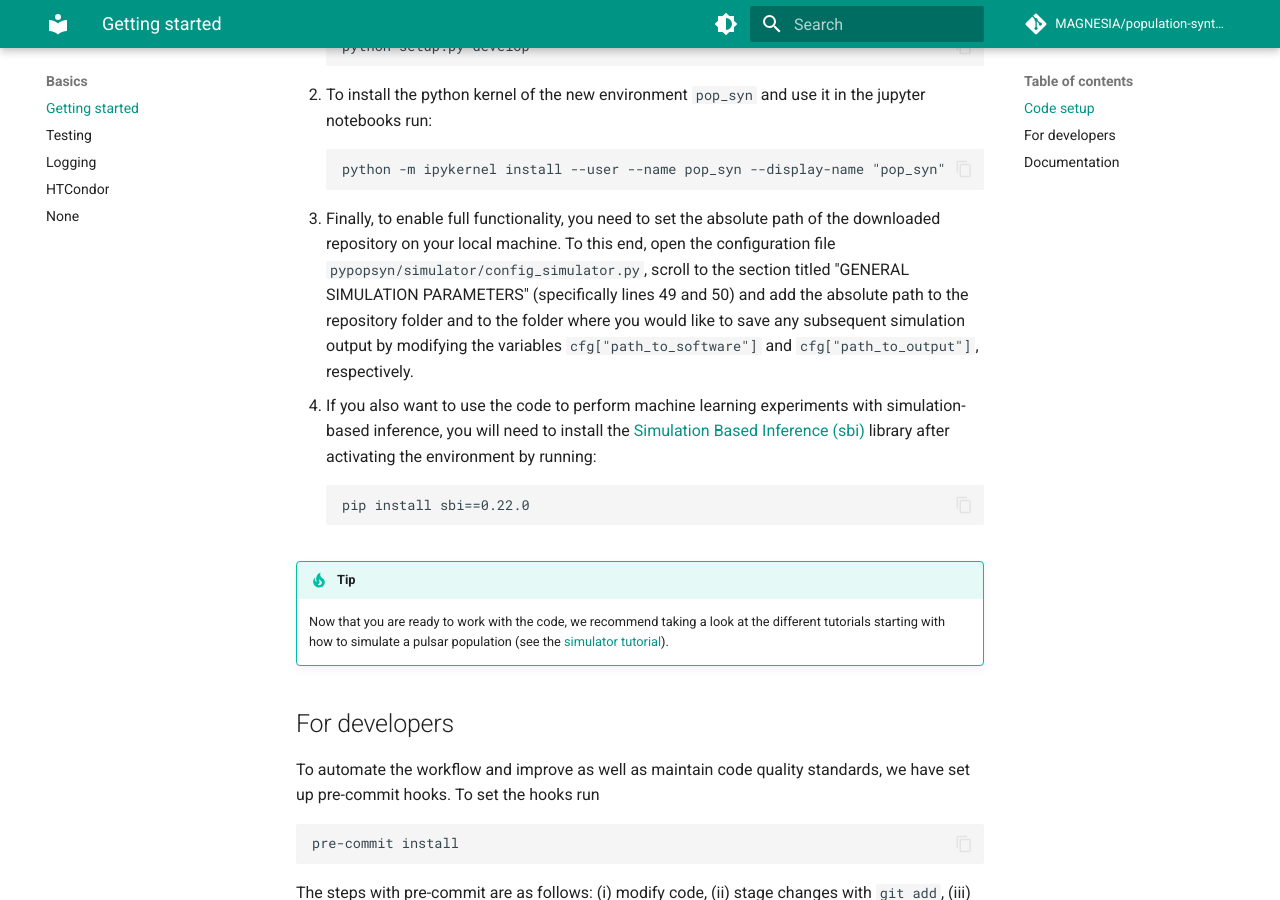
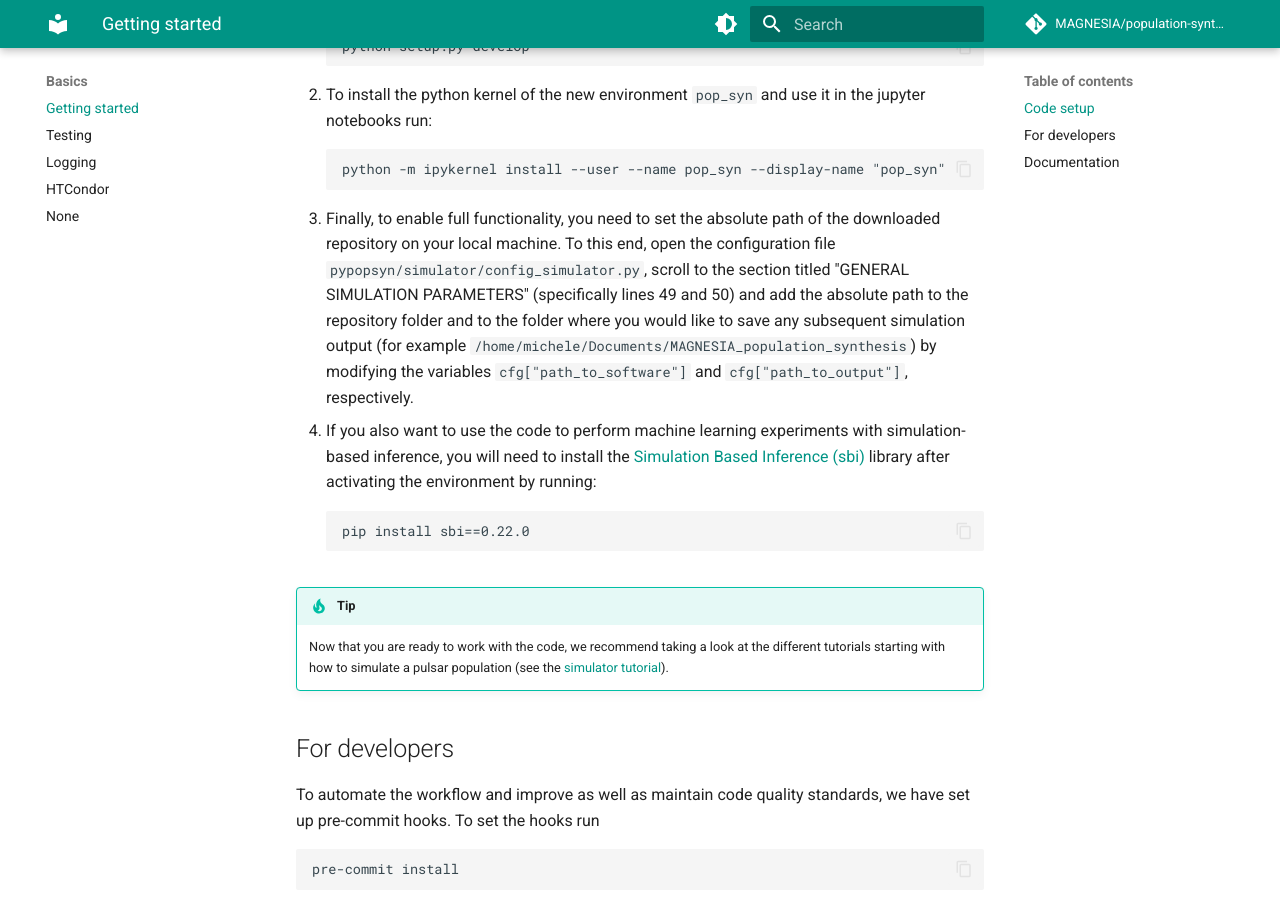
Before and after one commit to ice-csic-astroexotic/ML-Poppyns, an MkDocs documentation site: the page built from docs/basics/getting_started.md, in a window 1280 px wide and 900 px high, scrolled down 1208 px. Built offline with MkDocs 1.6.1 and Material for MkDocs 9.7.7, drawn with Linux system fonts in a browser that asks for light colours; comment, search, counter and statistics services are not loaded.

Commit message:
Some updates to the docs after the feedback from the handson session part 2.

```diff
--- a/docs/basics/getting_started.md
+++ b/docs/basics/getting_started.md
@@ -54,7 +54,8 @@ The code has been tested on Ubuntu and macOS.
 5. Finally, to enable full functionality, you need to set the absolute path of the downloaded repository on your local
    machine. To this end, open the configuration file `pypopsyn/simulator/config_simulator.py`, scroll to the section
    titled "GENERAL SIMULATION PARAMETERS" (specifically lines 49 and 50) and add the absolute path to the repository
-   folder and to the folder where you would like to save any subsequent simulation output by modifying the variables
+   folder and to the folder where you would like to save any subsequent simulation output (for example
+   `/home/michele/Documents/MAGNESIA_population_synthesis`) by modifying the variables
    `cfg["path_to_software"]` and `cfg["path_to_output"]`, respectively.
 
 6. If you also want to use the code to perform machine learning experiments with simulation-based inference, you will
```
Also changed, not shown: README.md (+1 -1 lines).
